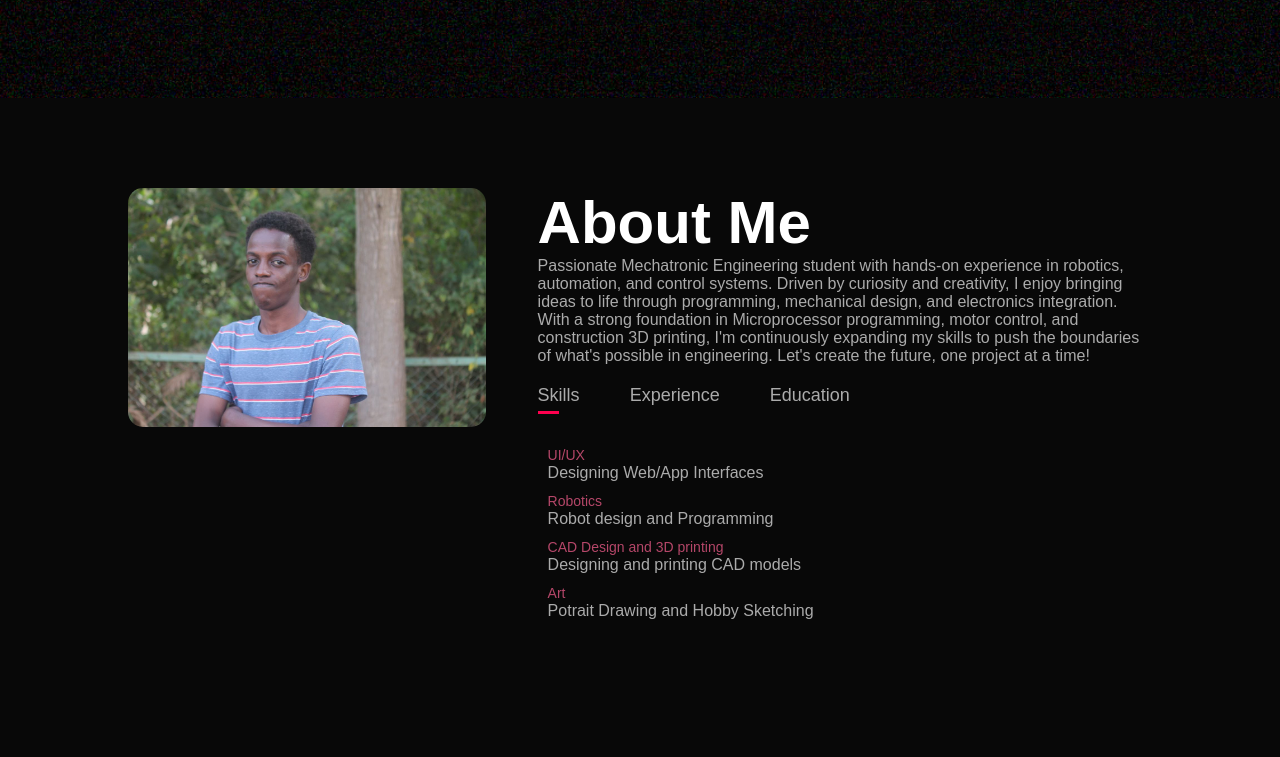
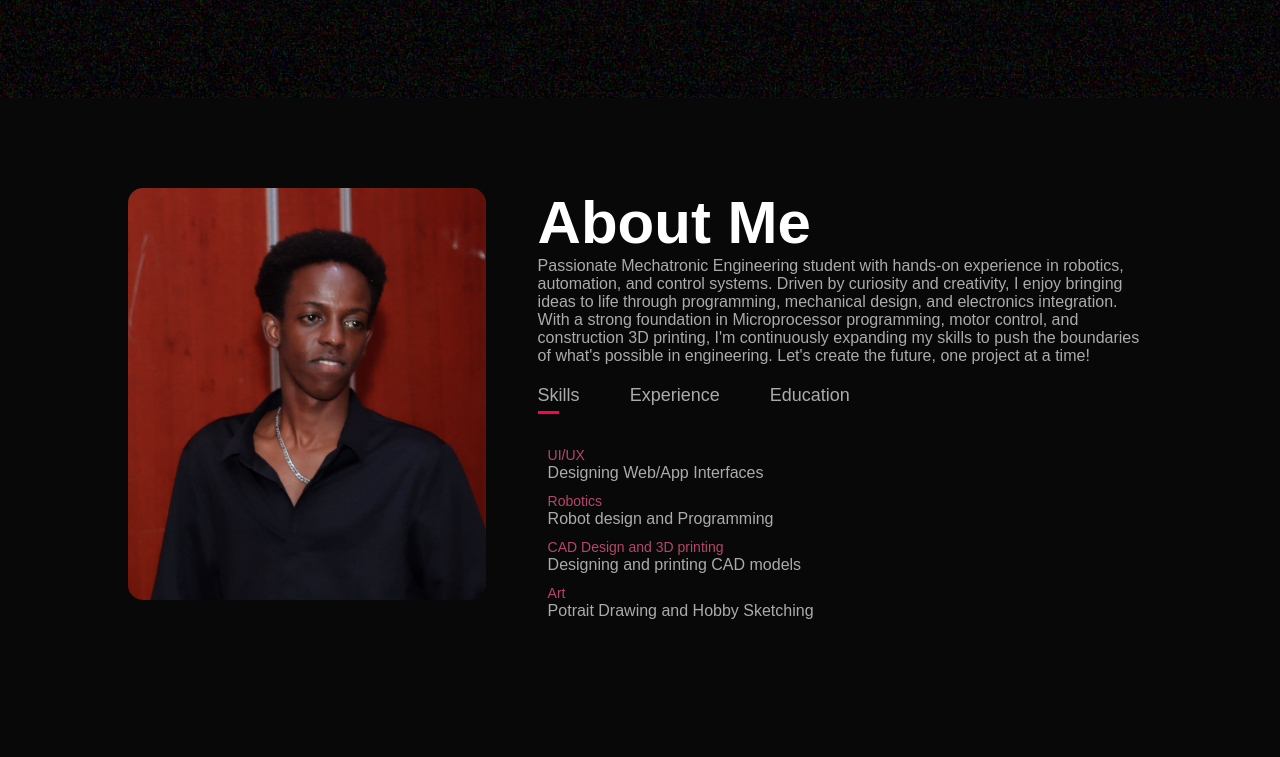
Before and after one commit to obedWambugu/obedWambugu.github.io, a plain HTML site: page index.html in a window 1280 px wide. Shown: the part 702-1459 px from the top of the page. Drawn offline with Linux system fonts and the light colour scheme.

Commit message:
Update index.html

```diff
--- a/index.html
+++ b/index.html
@@ -35,7 +35,7 @@
         <div class="container">
             <div class="row">
                 <div class="about-col-1">
-                    <img src="images/user.jpeg">
+                    <img src="images/Profilepicture_4.jpeg">
                 </div>
                 <div class="about-col-2">
                     <h1 class="sub-title">About Me</h1>
```
